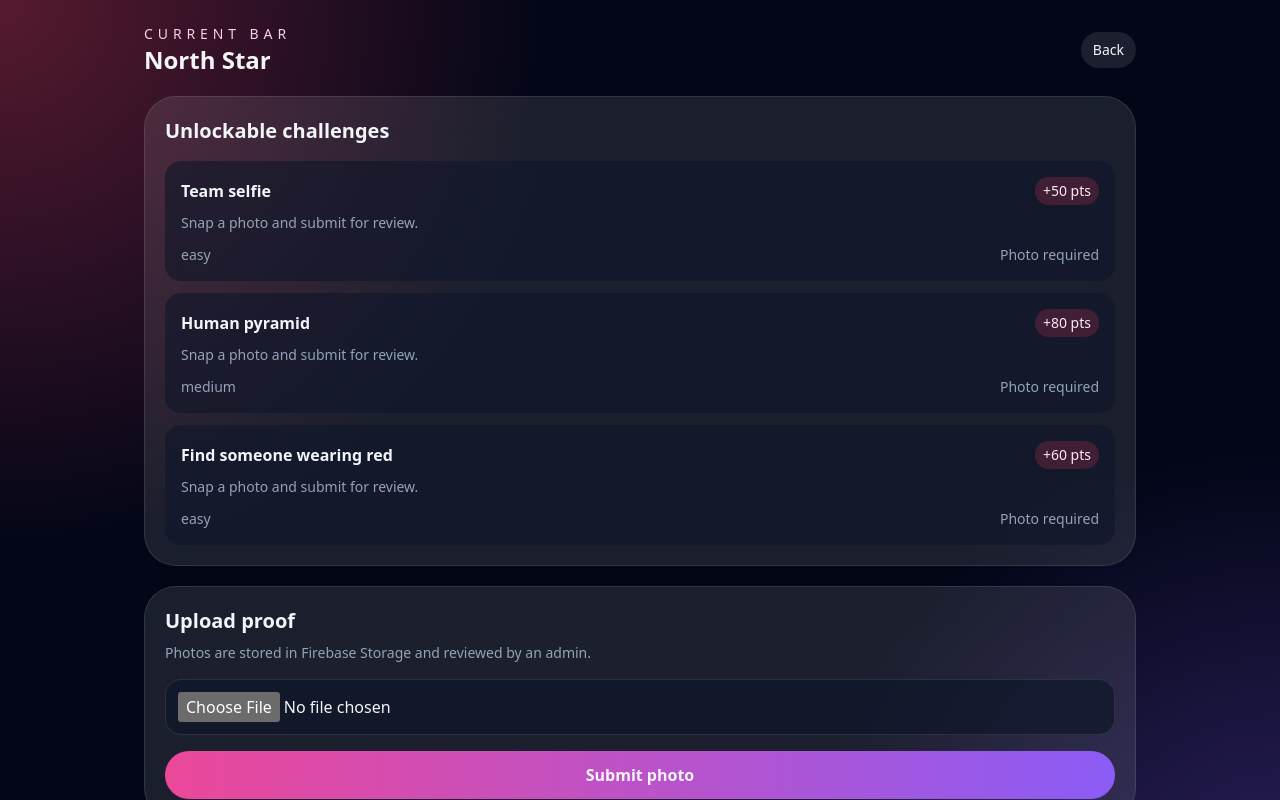
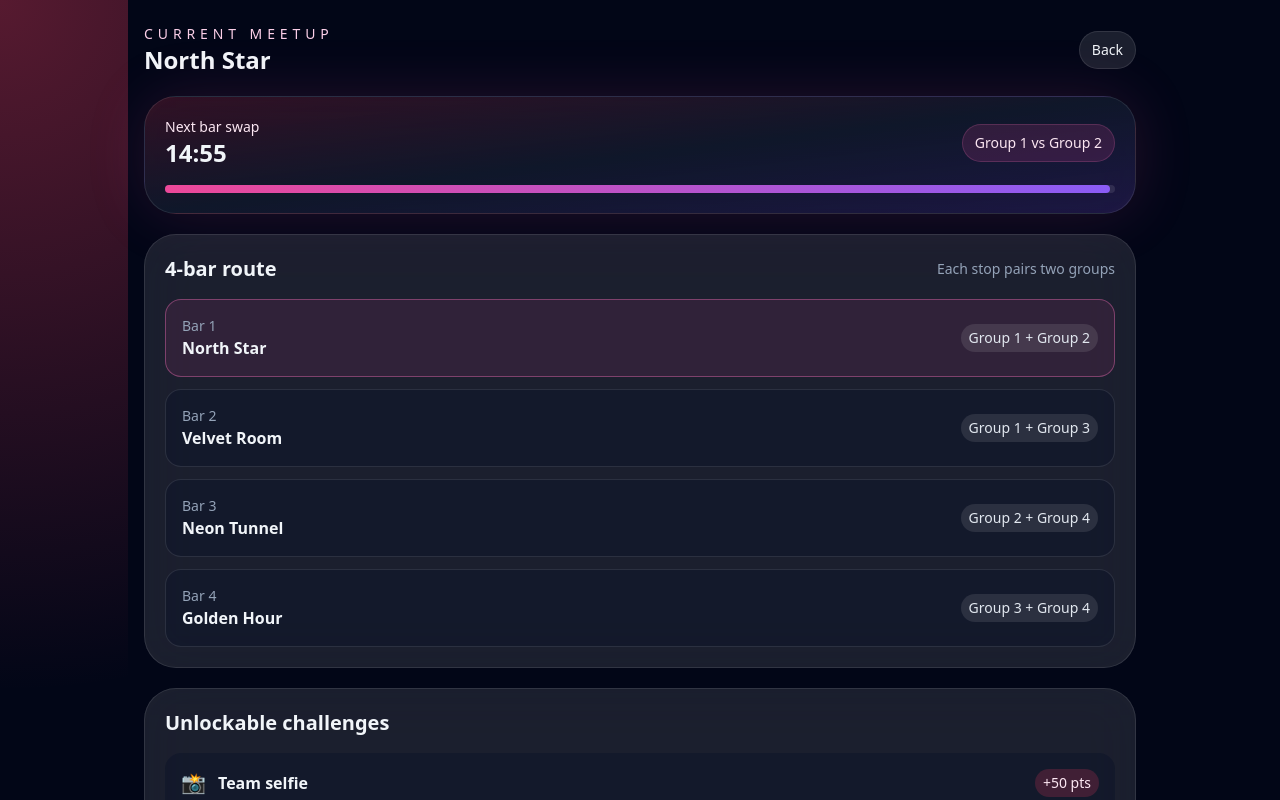
Before and after one commit to laraJacobsen/bar-til-bar, a Next.js app: page /challenges in a window 1280 px wide. Shown: the top 800 px of the page. Built offline with nearby package versions, Linux system fonts and the light colour scheme; no server answers; the database is empty.

Commit message:
Enhance challenges and login functionality with group management features

```diff
--- a/src/app/challenges/page.tsx
+++ b/src/app/challenges/page.tsx
@@ -1,30 +1,119 @@
+'use client';
+
 import Link from 'next/link';
+import { useEffect, useMemo, useState } from 'react';
 import { UploadPanel } from '@/components/UploadPanel';
+import { buildBarMeetups, getGroups, type GroupDoc } from '@/lib/group';
 
-const challenges = [
-  { title: 'Team selfie', points: 50, difficulty: 'easy' },
-  { title: 'Human pyramid', points: 80, difficulty: 'medium' },
-  { title: 'Find someone wearing red', points: 60, difficulty: 'easy' },
+const challengeCards = [
+  { title: 'Team selfie', points: 50, difficulty: 'easy', icon: '📸' },
+  { title: 'Human pyramid', points: 80, difficulty: 'medium', icon: '🧍' },
+  { title: 'Find someone wearing red', points: 60, difficulty: 'easy', icon: '🔴' },
 ];
 
 export default function ChallengesPage() {
+  const [groups, setGroups] = useState<GroupDoc[]>([]);
+  const [activeBarIndex, setActiveBarIndex] = useState(0);
+  const [timeLeft, setTimeLeft] = useState(15 * 60);
+
+  useEffect(() => {
+    const loadGroups = async () => {
+      try {
+        const nextGroups = await getGroups();
+        setGroups(nextGroups);
+      } catch {
+        setGroups([]);
+      }
+    };
+
+    loadGroups();
+  }, []);
+
+  useEffect(() => {
+    const interval = window.setInterval(() => {
+      setTimeLeft((prev) => {
+        if (prev <= 1) {
+          setActiveBarIndex((current) => (current + 1) % 4);
+          return 15 * 60;
+        }
+
+        return prev - 1;
+      });
+    }, 1000);
+
+    return () => window.clearInterval(interval);
+  }, []);
+
+  const bars = useMemo(() => buildBarMeetups(groups.map((group) => group.name)), [groups]);
+  const activeBar = bars[activeBarIndex] ?? bars[0];
+
+  const formatTime = (seconds: number) => {
+    const mins = Math.floor(seconds / 60).toString().padStart(2, '0');
+    const secs = (seconds % 60).toString().padStart(2, '0');
+    return `${mins}:${secs}`;
+  };
+
   return (
-    <main className="mx-auto flex min-h-screen max-w-5xl flex-col gap-5 px-4 py-6 pb-24">
+    <main className="mx-auto flex min-h-screen max-w-5xl flex-col gap-5 bg-slate-950 px-4 py-6 pb-24 text-slate-100">
       <div className="flex items-center justify-between">
         <div>
-          <p className="text-sm uppercase tracking-[0.35em] text-pink-200">Current bar</p>
-          <h1 className="text-2xl font-semibold">North Star</h1>
+          <p className="text-sm uppercase tracking-[0.35em] text-pink-200">Current meetup</p>
+          <h1 className="text-2xl font-semibold">{activeBar?.name}</h1>
         </div>
-        <Link href="/" className="rounded-full bg-white/10 px-3 py-2 text-sm">Back</Link>
+        <Link href="/" className="rounded-full border border-white/10 bg-white/10 px-3 py-2 text-sm text-slate-100">Back</Link>
       </div>
+
+      <section className="rounded-[2rem] border border-white/10 bg-gradient-to-br from-brand-500/20 via-slate-900 to-violet-500/20 p-5 shadow-[0_0_60px_rgba(236,72,153,0.15)] backdrop-blur-xl">
+        <div className="flex items-center justify-between gap-3">
+          <div>
+            <p className="text-sm text-pink-100">Next bar swap</p>
+            <h2 className="text-2xl font-semibold">{formatTime(timeLeft)}</h2>
+          </div>
+          <div className="rounded-full border border-pink-400/20 bg-pink-500/15 px-3 py-2 text-sm text-pink-100">
+            {activeBar?.groups.join(' vs ')}
+          </div>
+        </div>
+        <div className="mt-4 h-2 rounded-full bg-white/10">
+          <div
+            className="h-2 rounded-full bg-gradient-to-r from-pink-500 to-violet-500"
+            style={{ width: `${(timeLeft / (15 * 60)) * 100}%` }}
+          />
+        </div>
+      </section>
+
+      <section className="rounded-[2rem] border border-white/10 bg-white/10 p-5 backdrop-blur-xl">
+        <div className="flex items-center justify-between">
+          <h2 className="text-xl font-semibold">4-bar route</h2>
+          <span className="text-sm text-slate-400">Each stop pairs two groups</span>
+        </div>
+        <div className="mt-4 space-y-3">
+          {bars.map((bar, index) => (
+            <div
+              key={bar.name}
+              className={`rounded-2xl border p-4 ${index === activeBarIndex ? 'border-pink-400/40 bg-pink-500/10' : 'border-white/10 bg-slate-900/60'}`}
+            >
+              <div className="flex items-center justify-between">
+                <div>
+                  <p className="text-sm text-slate-400">Bar {index + 1}</p>
+                  <h3 className="font-semibold">{bar.name}</h3>
+                </div>
+                <span className="rounded-full bg-white/10 px-2 py-1 text-sm text-slate-200">{bar.groups.join(' + ')}</span>
+              </div>
+            </div>
+          ))}
+        </div>
+      </section>
 
       <section className="rounded-[2rem] border border-white/10 bg-white/10 p-5 backdrop-blur-xl">
         <h2 className="text-xl font-semibold">Unlockable challenges</h2>
         <div className="mt-4 space-y-3">
-          {challenges.map((challenge) => (
+          {challengeCards.map((challenge) => (
             <div key={challenge.title} className="rounded-2xl bg-slate-900/60 p-4">
               <div className="flex items-center justify-between">
-                <h3 className="font-semibold">{challenge.title}</h3>
+                <div className="flex items-center gap-3">
+                  <span className="text-xl">{challenge.icon}</span>
+                  <h3 className="font-semibold">{challenge.title}</h3>
+                </div>
                 <span className="rounded-full bg-brand-500/20 px-2 py-1 text-sm text-pink-100">+{challenge.points} pts</span>
               </div>
               <p className="mt-2 text-sm text-slate-400">Snap a photo and submit for review.</p>
--- a/src/app/login/page.tsx
+++ b/src/app/login/page.tsx
@@ -9,7 +9,9 @@ export default function LoginPage() {
   const router = useRouter();
   const { user, loading, signIn } = useAuth();
   const [displayName, setDisplayName] = useState('');
-  const [teamCode, setTeamCode] = useState('');
+  const [mode, setMode] = useState<'create' | 'join'>('create');
+  const [groupName, setGroupName] = useState('');
+  const [code, setCode] = useState('');
   const [busy, setBusy] = useState(false);
   const [error, setError] = useState('');
 
@@ -24,7 +26,14 @@ export default function LoginPage() {
     setError('');
 
     try {
-      await signIn(displayName.trim() || undefined, teamCode.trim() || undefined);
+      if (mode === 'create' && !groupName.trim()) {
+        throw new Error('Please name your group.');
+      }
+      if (mode === 'join' && !code.trim()) {
+        throw new Error('Please enter the group code.');
+      }
+
+      await signIn(displayName.trim() || undefined, mode, mode === 'create' ? groupName.trim() : undefined, mode === 'join' ? code.trim() : undefined);
       router.replace('/');
     } catch (err) {
       setError(err instanceof Error ? err.message : 'Sign-in failed.');
@@ -38,7 +47,7 @@ export default function LoginPage() {
       <div className="w-full max-w-md rounded-[2rem] border border-white/10 bg-white/10 p-6 text-center shadow-glow backdrop-blur-xl">
         <p className="text-sm uppercase tracking-[0.35em] text-pink-200">Welcome</p>
         <h1 className="mt-2 text-3xl font-semibold">Join the crawl</h1>
-        <p className="mt-3 text-sm text-slate-400">Sign in with Google, choose a display name, and join your team.</p>
+        <p className="mt-3 text-sm text-slate-400">Sign in with Google, then create your own group or join an existing one.</p>
 
         <div className="mt-6 space-y-3 text-left">
           <label className="block text-sm text-slate-300">
@@ -51,15 +60,36 @@ export default function LoginPage() {
             />
           </label>
 
+          <div className="flex gap-2">
+            <button onClick={() => setMode('create')} className={`flex-1 rounded-full px-3 py-2 text-sm ${mode === 'create' ? 'bg-white text-slate-900' : 'bg-slate-900/70'}`}>
+              Make a group
+            </button>
+            <button onClick={() => setMode('join')} className={`flex-1 rounded-full px-3 py-2 text-sm ${mode === 'join' ? 'bg-white text-slate-900' : 'bg-slate-900/70'}`}>
+              Join group
+            </button>
+          </div>
+
+          {mode === 'create' ? (
             <label className="block text-sm text-slate-300">
-            Team code (optional)
+              Group name
               <input
-              value={teamCode}
-              onChange={(event) => setTeamCode(event.target.value)}
+                value={groupName}
+                onChange={(event) => setGroupName(event.target.value)}
+                placeholder="Neon Crew"
+                className="mt-2 w-full rounded-2xl border border-white/10 bg-slate-900/70 px-3 py-3 text-sm outline-none"
+              />
+            </label>
+          ) : (
+            <label className="block text-sm text-slate-300">
+              Group code
+              <input
+                value={code}
+                onChange={(event) => setCode(event.target.value)}
                 placeholder="ABC123"
                 className="mt-2 w-full rounded-2xl border border-white/10 bg-slate-900/70 px-3 py-3 text-sm outline-none"
               />
             </label>
+          )}
 
           {error ? <p className="text-sm text-rose-300">{error}</p> : null}
 
--- a/src/app/page.tsx
+++ b/src/app/page.tsx
@@ -1,8 +1,11 @@
 'use client';
 
 import Link from 'next/link';
+import { useRouter } from 'next/navigation';
 import { useEffect, useState } from 'react';
+import { useAuth } from '@/components/AuthProvider';
 import { getActiveEvent, seedDemoData } from '@/lib/firestore';
+import { getUserGroup } from '@/lib/group';
 import type { EventDoc } from '@/lib/types';
 
 const navItems = [
@@ -14,17 +17,30 @@ const navItems = [
 ] as const;
 
 export default function HomePage() {
+  const router = useRouter();
+  const { user, loading } = useAuth();
   const [event, setEvent] = useState<EventDoc | null>(null);
+  const [groupName, setGroupName] = useState('');
 
   useEffect(() => {
+    if (!loading && !user) {
+      router.replace('/login');
+      return;
+    }
+
     const load = async () => {
       await seedDemoData();
       const activeEvent = await getActiveEvent();
       setEvent(activeEvent);
+
+      if (user?.uid) {
+        const currentGroup = await getUserGroup(user.uid);
+        setGroupName(currentGroup?.name || '');
+      }
     };
 
     load();
-  }, []);
+  }, [loading, router, user]);
 
   return (
     <main className="mx-auto flex min-h-screen max-w-5xl flex-col gap-6 px-4 py-6 pb-24">
@@ -37,6 +53,10 @@ export default function HomePage() {
           <div className="rounded-full bg-brand-500/20 px-3 py-1 text-sm text-pink-100">Live</div>
         </div>
         <div className="mt-6 grid gap-3 sm:grid-cols-3">
+          <div className="rounded-2xl bg-slate-900/70 p-4">
+            <p className="text-sm text-slate-400">Group</p>
+            <p className="mt-2 text-lg font-semibold">{groupName || 'No group yet'}</p>
+          </div>
           <div className="rounded-2xl bg-slate-900/70 p-4">
             <p className="text-sm text-slate-400">Current score</p>
             <p className="mt-2 text-3xl font-semibold">840</p>
--- a/src/app/profile/page.tsx
+++ b/src/app/profile/page.tsx
@@ -1,6 +1,6 @@
 export default function ProfilePage() {
   return (
-    <main className="mx-auto flex min-h-screen max-w-5xl flex-col gap-5 px-4 py-6 pb-24">
+    <main className="mx-auto flex min-h-screen max-w-5xl flex-col gap-5 bg-slate-950 px-4 py-6 pb-24 text-slate-100">
       <div>
         <p className="text-sm uppercase tracking-[0.35em] text-pink-200">Profile</p>
         <h1 className="text-2xl font-semibold">Ari, you&apos;re on fire</h1>
--- a/src/components/AuthProvider.tsx
+++ b/src/components/AuthProvider.tsx
@@ -4,11 +4,12 @@ import { createContext, useContext, useEffect, useMemo, useState } from 'react';
 import { onAuthStateChanged, signInWithPopup, signOut, type User } from 'firebase/auth';
 import { doc, setDoc } from 'firebase/firestore';
 import { auth, db, googleProvider } from '@/lib/firebase';
+import { createGroup, joinGroup } from '@/lib/group';
 
 type AuthContextValue = {
   user: User | null;
   loading: boolean;
-  signIn: (displayName?: string, teamCode?: string) => Promise<void>;
+  signIn: (displayName?: string, mode?: 'create' | 'join', groupName?: string, code?: string) => Promise<void>;
   signOutUser: () => Promise<void>;
 };
 
@@ -27,7 +28,7 @@ export function AuthProvider({ children }: { children: React.ReactNode }) {
     return () => unsubscribe();
   }, []);
 
-  const signIn = async (displayName?: string, teamCode?: string) => {
+  const signIn = async (displayName?: string, mode?: 'create' | 'join', groupName?: string, code?: string) => {
     const result = await signInWithPopup(auth, googleProvider);
     const nextUser = result.user;
 
@@ -35,10 +36,17 @@ export function AuthProvider({ children }: { children: React.ReactNode }) {
       uid: nextUser.uid,
       email: nextUser.email,
       displayName: displayName || nextUser.displayName || 'Traveler',
-      teamCode: teamCode || null,
       role: 'team',
       updatedAt: new Date().toISOString(),
     }, { merge: true });
+
+    if (mode === 'create' && groupName) {
+      await createGroup({ name: groupName, ownerId: nextUser.uid });
+    }
+
+    if (mode === 'join' && code) {
+      await joinGroup({ code, userId: nextUser.uid });
+    }
   };
 
   const signOutUser = async () => {
--- /dev/null
+++ b/src/lib/group.ts
@@ -0,0 +1,70 @@
+import { collection, doc, getDocs, query, setDoc, where } from 'firebase/firestore';
+import { db } from '@/lib/firebase';
+
+export interface GroupDoc {
+  id: string;
+  name: string;
+  code: string;
+  ownerId: string;
+  members: string[];
+  createdAt: string;
+}
+
+export async function createGroup({ name, ownerId }: { name: string; ownerId: string }) {
+  const code = Math.random().toString(36).slice(2, 8).toUpperCase();
+  const groupRef = doc(collection(db, 'groups'));
+  const group: GroupDoc = {
+    id: groupRef.id,
+    name,
+    code,
+    ownerId,
+    members: [ownerId],
+    createdAt: new Date().toISOString(),
+  };
+  await setDoc(groupRef, group);
+  return group;
+}
+
+export async function joinGroup({ code, userId }: { code: string; userId: string }) {
+  const q = query(collection(db, 'groups'), where('code', '==', code.toUpperCase()));
+  const snapshot = await getDocs(q);
+  if (snapshot.empty) {
+    throw new Error('Group not found.');
+  }
+
+  const groupDoc = snapshot.docs[0];
+  const group = groupDoc.data() as GroupDoc;
+  const members = group.members.includes(userId) ? group.members : [...group.members, userId];
+  await setDoc(doc(db, 'groups', groupDoc.id), { ...group, members }, { merge: true });
+  return { id: groupDoc.id, name: group.name, code: group.code, ownerId: group.ownerId, members, createdAt: group.createdAt };
+}
+
+export async function getUserGroup(userId: string) {
+  const q = query(collection(db, 'groups'), where('members', 'array-contains', userId));
+  const snapshot = await getDocs(q);
+  if (snapshot.empty) return null;
+  const groupDoc = snapshot.docs[0];
+  const group = groupDoc.data() as GroupDoc;
+  return { id: groupDoc.id, name: group.name, code: group.code, ownerId: group.ownerId, members: group.members, createdAt: group.createdAt };
+}
+
+export async function getGroups(): Promise<GroupDoc[]> {
+  const snapshot = await getDocs(collection(db, 'groups'));
+  return snapshot.docs.map((docSnap) => ({ id: docSnap.id, ...(docSnap.data() as Omit<GroupDoc, 'id'>) }));
+}
+
+export function buildBarMeetups(groupNames: string[]) {
+  const labels = groupNames.length >= 4
+    ? groupNames.slice(0, 4)
+    : [
+        ...groupNames,
+        ...Array.from({ length: 4 - groupNames.length }, (_, idx) => `Group ${groupNames.length + idx + 1}`),
+      ];
+
+  return [
+    { name: 'North Star', groups: [labels[0], labels[1]] },
+    { name: 'Velvet Room', groups: [labels[0], labels[2]] },
+    { name: 'Neon Tunnel', groups: [labels[1], labels[3]] },
+    { name: 'Golden Hour', groups: [labels[2], labels[3]] },
+  ];
+}
```
Also changed, not shown: src/app/manifest.ts (added, +25 -0 lines), public/sw.js. Lines whose indentation alone changed are shown as unchanged.
